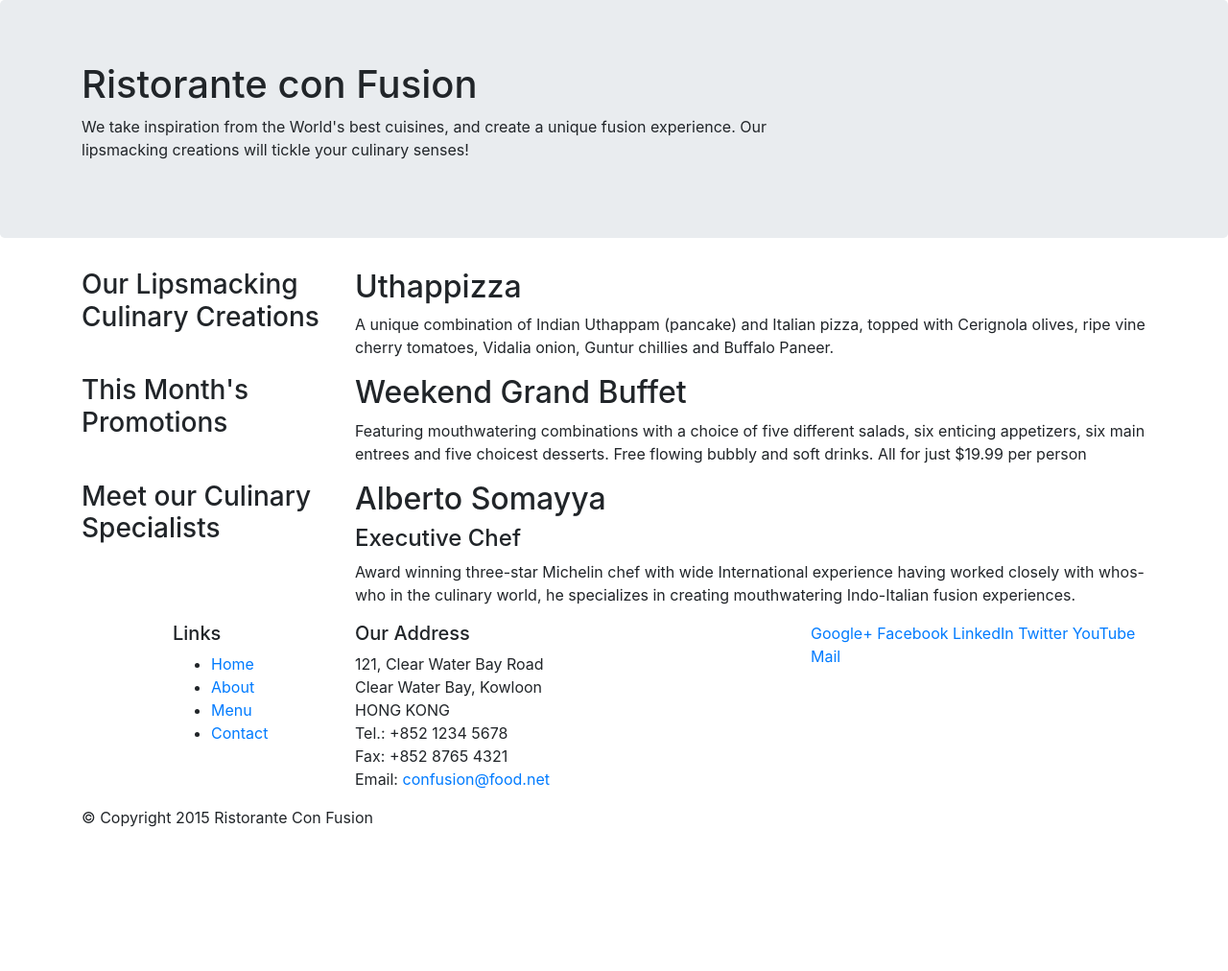
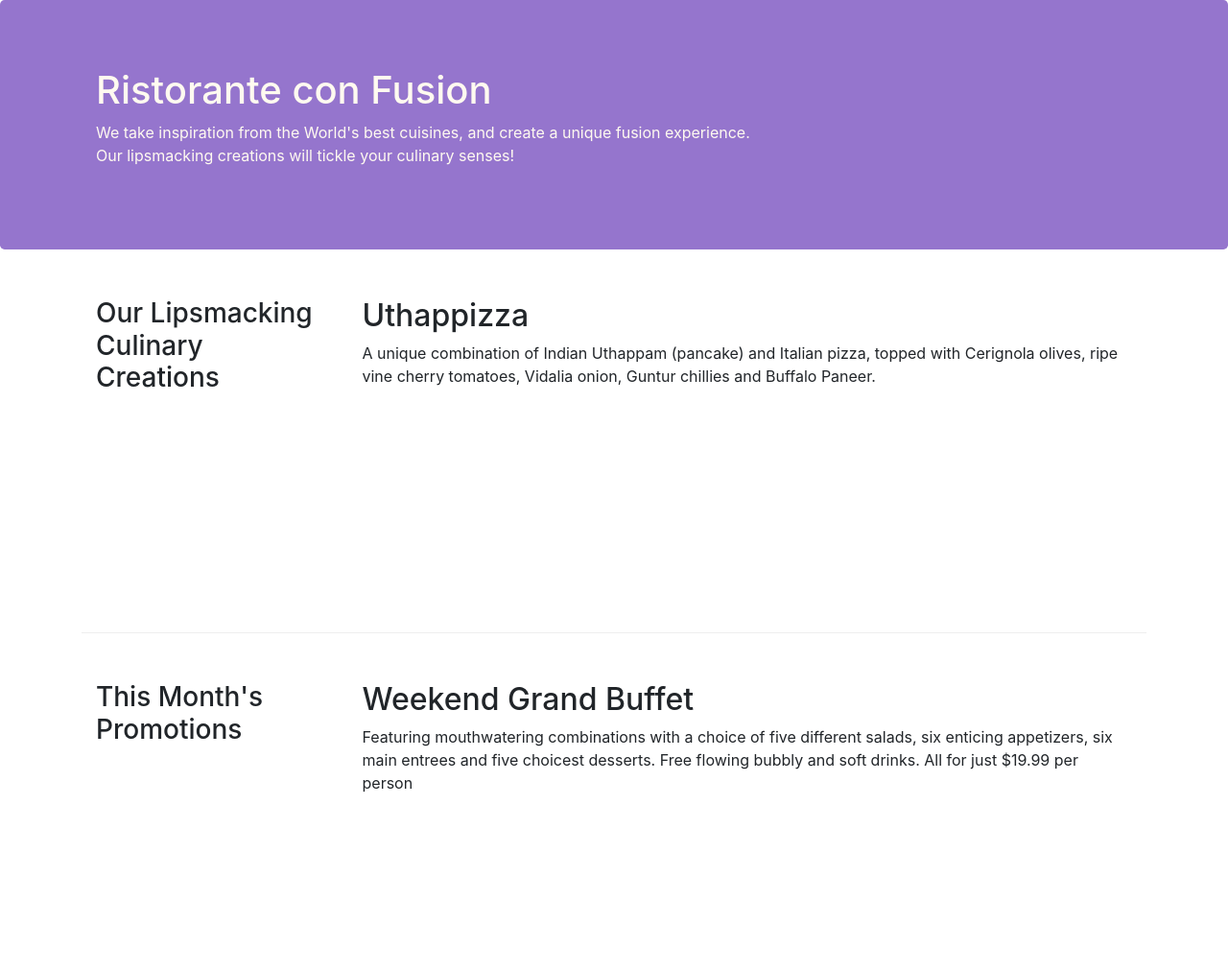
Before and after one commit to mathews225/conFusion, a website: page index.html in a window 1280 px wide. Shown: the top 1012 px of the page at 96% size. Before the commit the page ends 880 px from the top, so only its background shows below. Drawn offline with nearby package versions, Linux system fonts and the light colour scheme.

Commit message:
Bootstrap Grid Part 2

```diff
--- /dev/null
+++ b/css/styles.css
@@ -0,0 +1,30 @@
+.row-header{
+    margin:0px auto;
+    padding:0px;
+}
+
+.row-content {
+    margin:0px auto;
+    padding: 50px 0px 50px 0px;
+    border-bottom: 1px ridge;
+    min-height:400px;
+}
+
+.footer{
+    background-color: #D1C4E9;
+    margin:0px auto;
+    padding: 20px 0px 20px 0px;
+}
+
+.jumbotron {
+    padding:70px 30px 70px 30px;
+    margin:0px auto;
+    background: #9575CD ;
+    color:floralwhite;
+}
+
+address{
+    font-size:80%;
+    margin:0px;
+    color:#0f0f0f;
+}
--- a/index.html
+++ b/index.html
@@ -9,13 +9,14 @@
     <!-- Bootstrap CSS -->
     <link rel="stylesheet" href="node_modules/bootstrap/dist/css/bootstrap.min.css">
     <title>Ristorante Con Fusion</title>
+    <link href="css/styles.css" rel="stylesheet">
 </head>
 
 <body>
 
     <header class="jumbotron">
         <div class="container">
-            <div class="row">
+            <div class="row row-header">
                 <div class="col-12 col-sm-8">
                     <h1>Ristorante con Fusion</h1>
                     <p>We take inspiration from the World's best cuisines, and create a unique fusion experience. Our lipsmacking creations will tickle your culinary senses!</p>
@@ -27,7 +28,7 @@
     </header>
 
     <div class="container">
-        <div class="row">
+        <div class="row row-content">
             <div class="col-sm-4 push-sm-8 col-md-3 push-md-9">
                 <h3>Our Lipsmacking Culinary Creations</h3>
             </div>
@@ -38,7 +39,7 @@
         </div>
 
 
-        <div class="row">
+        <div class="row row-content">
             <div class="col-sm-4 col-md-3">
                 <h3>This Month's Promotions</h3>
             </div>
@@ -48,7 +49,7 @@
             </div>
         </div>
 
-        <div class="row">
+        <div class="row row-content">
             <div class="col-sm-4 push-sm-8 col-md-3 push-md-9">
                 <h3>Meet our Culinary Specialists</h3>
             </div>
@@ -60,12 +61,12 @@
         </div>
     </div>
 
-    <footer>
+    <footer class="footer">
         <div class="container">
-            <div class="row">
+            <div class="row ">
                 <div class="col-5 offset-1 col-sm-2">
                     <h5>Links</h5>
-                    <ul>
+                    <ul class="list-unstyled">
                         <li><a href="#">Home</a></li>
                         <li><a href="#">About</a></li>
                         <li><a href="#">Menu</a></li>
```
